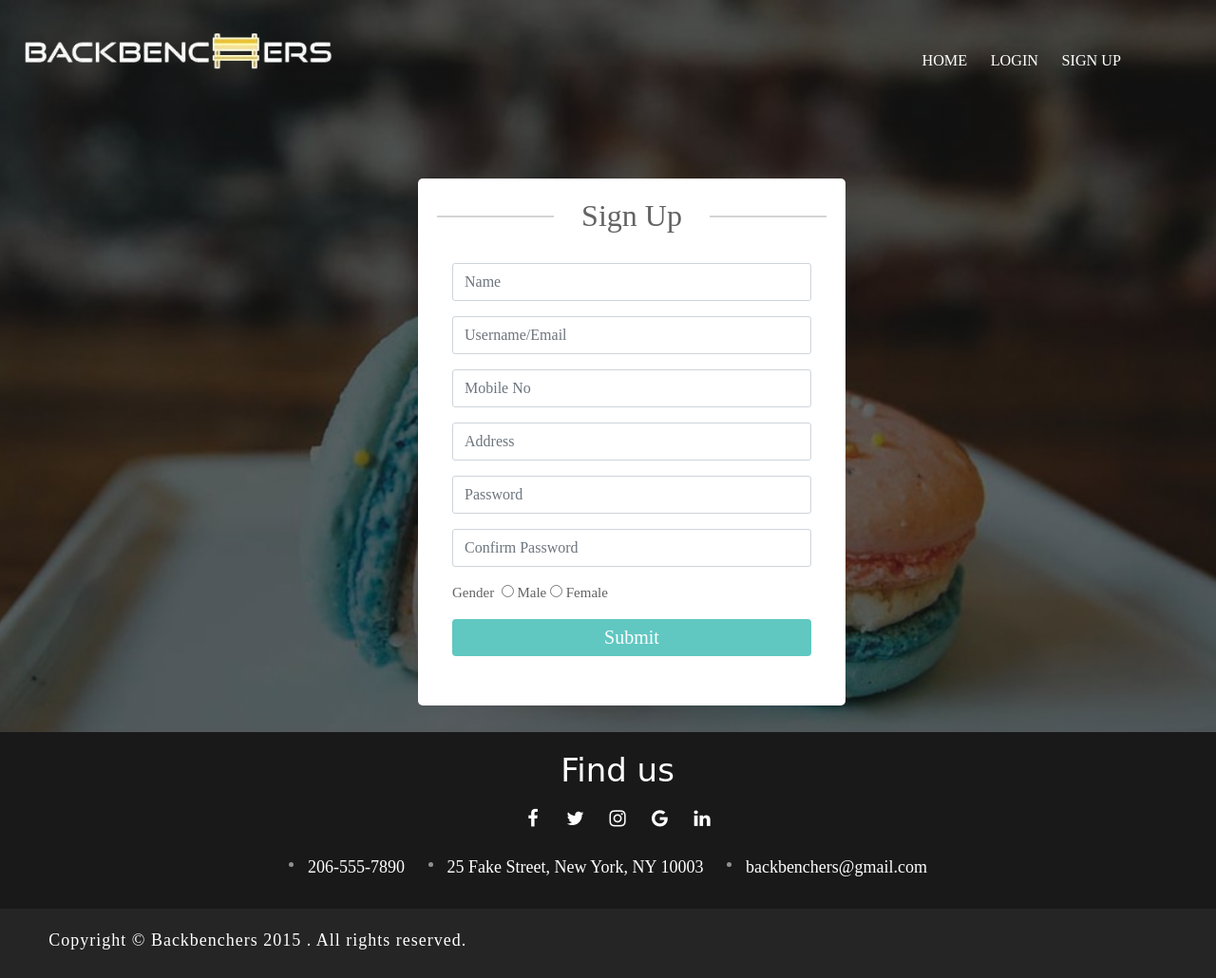
After one commit to vidyaarumugam/Restaurant-Website, a PHP site: page /signup.php in a window 1280 px wide. The commit adds this page. Shown: the whole page at 95% size. Run offline with PHP 8.4, Linux system fonts and the light colour scheme.

Commit message:
add signup

```diff
--- a/footer.html
+++ b/footer.html
@@ -30,7 +30,7 @@
     </div>
     <div class="ofo-to-top-holder">
         <div class="ofo-container">
-            <p> <span>&copy; Backbenchers 2015 . </span> All rights reserved.</p>
+            <p> <span>Copyright &copy; Backbenchers 2015 . </span> All rights reserved.</p>
         </div>
     </div>
 </footer>
--- a/header2.html
+++ b/header2.html
@@ -11,7 +11,7 @@
                 <li><a href="gallery.php">Gallery</a></li>
                 <li><a href="story.php">Story</a></li>
                 <li><a href="visit.php">Visit</a></li>
-                <li><a href="#.php">Logout</a></li>
+                <li><a href="logout.php">Logout</a></li>
             </ul>
         </div>
     </nav>
--- /dev/null
+++ b/signup.php
@@ -0,0 +1,176 @@
+<?php
+include("header1.html");
+include("config.php");
+if(isset($_REQUEST['submit']))
+{
+	$username = $_POST['username'];
+	$query = "select * from signup where Username='$username'";
+    $result = mysqli_query( $conn, $query);
+	if (mysqli_num_rows($result) > 0){
+		echo '<script>alert("Account with this username already exists!")</script>';
+	}
+	else{
+        $name = $_POST['name'];
+		$username = $_POST['username'];
+		$mobile = $_POST['mobile'];
+		$address = $_POST['address'];
+		$pass = $_POST['password'];
+		$confirm_password= $_POST['confirm_password'];
+        if(isset($_POST['gender']))
+        {
+            $gender = $_POST['gender'];
+        }
+        else{
+            $gender = NULL;
+        }
+
+		if($confirm_password==$pass){
+			$password=md5($confirm_password);
+			$sql = "insert into signup(Username,Name,Mobile,Password,Address,Gender) values ('$username','$name',$mobile,'$password','$address','$gender')";
+			$insert = mysqli_query( $conn, $sql);
+			header("Location:login.php");;
+		}
+		else{
+			echo '<script>alert("Password and confirm password is not same")</script>';
+		}
+	}
+
+}
+?>
+
+<!DOCTYPE html>
+<html lang="en">
+<head>
+<meta charset="utf-8">
+<link rel="stylesheet" href="https://stackpath.bootstrapcdn.com/bootstrap/4.5.0/css/bootstrap.min.css">
+<style>
+body {
+    background-image: linear-gradient(rgba(0, 0, 0, 0.6), rgba(0, 0, 0, 0.6)), url('images/macron.jpg');
+    background-size: cover;
+    background-repeat: no-repeat;
+    background-position: center;
+    height: 113vh;
+    font-size: 18px;
+    overflow-x: hidden;
+    align-items: center;
+	font-family: 'Times New Roman', Times, serif;
+}
+.overlay {
+    height: 100vh;
+    width: 100%;
+    display: contents;
+    justify-content: center;
+    align-items: center;
+}
+.modal-signup {
+	color: #636363;
+	width: 400px;
+}
+.modal-signup .modal-content {
+	width: 450px;
+	margin: 0 auto;
+	padding: 30px 0;
+  	font-size: 15px;
+}
+.modal-signup .modal-content h2 {
+	color: #636363;
+	margin: 0 0 15px;
+	position: relative;
+	text-align: center;
+}
+.modal-signup .modal-content h2:before, .modal-signup .modal-content h2:after {
+	content: "";
+	height: 2px;
+	width: 30%;
+	background: #d4d4d4;
+	position: absolute;
+	top: 50%;
+	z-index: 2;
+}
+.modal-signup .modal-content h2:before {
+	left: 0;
+}
+.modal-signup .modal-content h2:after {
+	right: 0;
+}
+.modal-signup .modal-content {
+	padding: 20px;
+	border-radius: 5px;
+	border: none;
+}
+.modal-signup .form-control:focus {
+	border-color: #70c5c0;
+}
+.modal-signup .form-control, .modal-login .btn {
+	min-height: 40px;
+	border-radius: 3px;
+}
+.modal-signup .close {
+	position: absolute;
+	top: -5px;
+	right: -5px;
+}
+
+.modal-signup .btn, .modal-login .btn:active {
+	color: #fff;
+	border-radius: 4px;
+	background: #60c7c1 !important;
+	text-decoration: none;
+	transition: all 0.4s;
+	line-height: normal;
+	border: none;
+}
+.modal-signup .btn:hover, .modal-signup .btn:focus {
+	background: #45aba6 !important;
+	outline: none;
+}
+.trigger-btn {
+	display: inline-block;
+	margin: 100px auto;
+}
+
+</style>
+</head>
+<body>
+<div class="overlay">
+<div class="modal-dialog modal-signup">
+		<div class="modal-content">
+         <h2>Sign Up</h2>
+			<div class="modal-body">
+				<form action="signup.php" method="post">
+				<div class="form-group">
+						<input type="text" class="form-control" name="name" placeholder="Name" required="required">
+					</div>
+					<div class="form-group">
+						<input type="email" class="form-control" pattern="^[a-zA-Z0-9.!#$%&’*+/=?^_`{|}~-]+@[a-zA-Z0-9-]+(?:\.[a-zA-Z0-9-]+)+$" name="username" placeholder="Username/Email" required="required">
+					</div>
+					<div class="form-group">
+						<input type="phone" class="form-control" title="Please enter valid number!" pattern="[1-9]{1}[0-9]{9}" name="mobile" placeholder="Mobile No" required="required">
+					</div>
+					<div class="form-group">
+						<input type="text" class="form-control" name="address" placeholder="Address" required="required">
+					</div>
+					<div class="form-group">
+						<input type="password" class="form-control" name="password" placeholder="Password" required="required">
+					</div>
+					<div class="form-group">
+						<input type="password" class="form-control" name="confirm_password" placeholder="Confirm Password" required="required">
+                    </div>
+					<div class="form-group">
+						Gender
+						&nbsp;<input type="radio" name="gender" value="Male"> Male
+                    <input type="radio" name="gender" value="Female"> Female
+                    </div>
+					<div class="form-group">
+						<button type="submit" name="submit" class="btn btn-primary btn-lg btn-block login-btn">Submit</button>
+					</div>
+				</form>
+			</div>
+		</div>
+	</div>
+</div>
+<?php
+include("footer.html");
+?>
+</body>
+</html>
```
Also changed, not shown: css/view_cart.css (+11 -0 lines), food_item.php (+9 -3 lines), login.php (+6 -1 lines), view_cart.php (+48 -42 lines).
